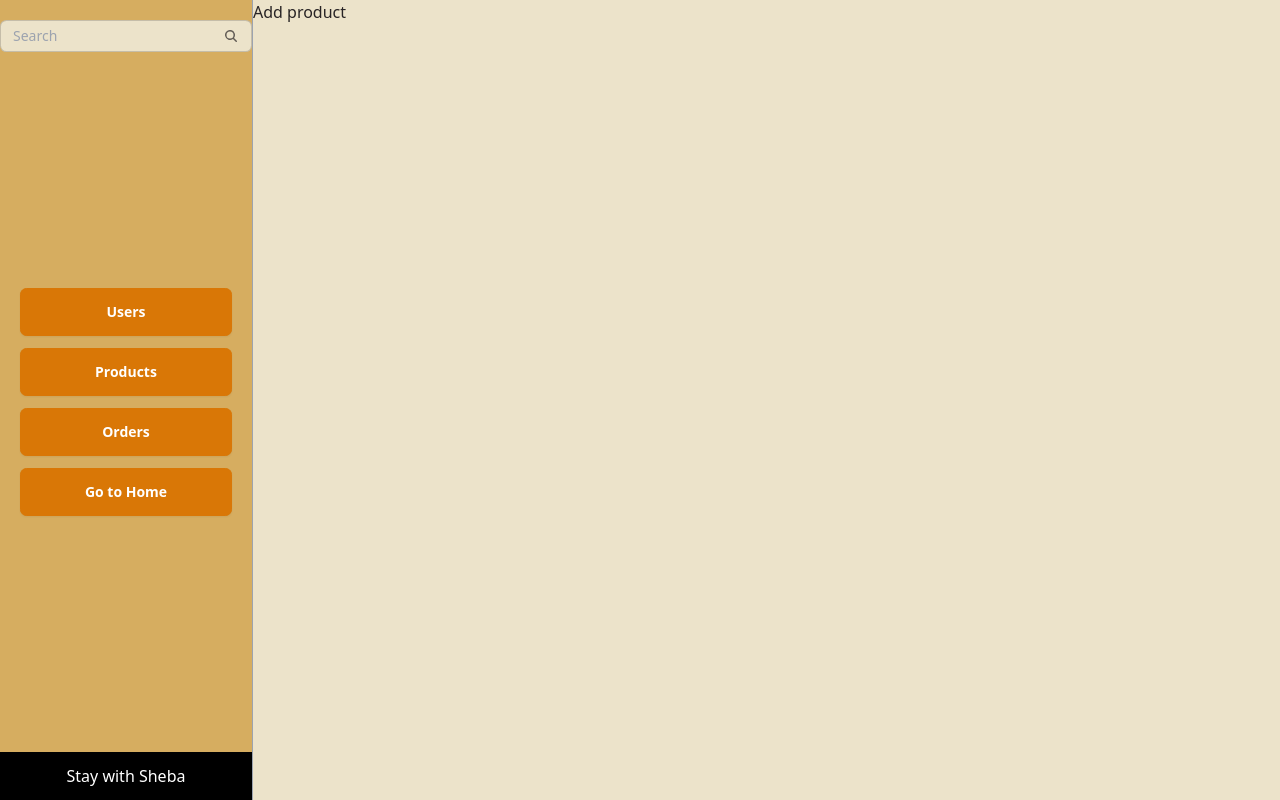
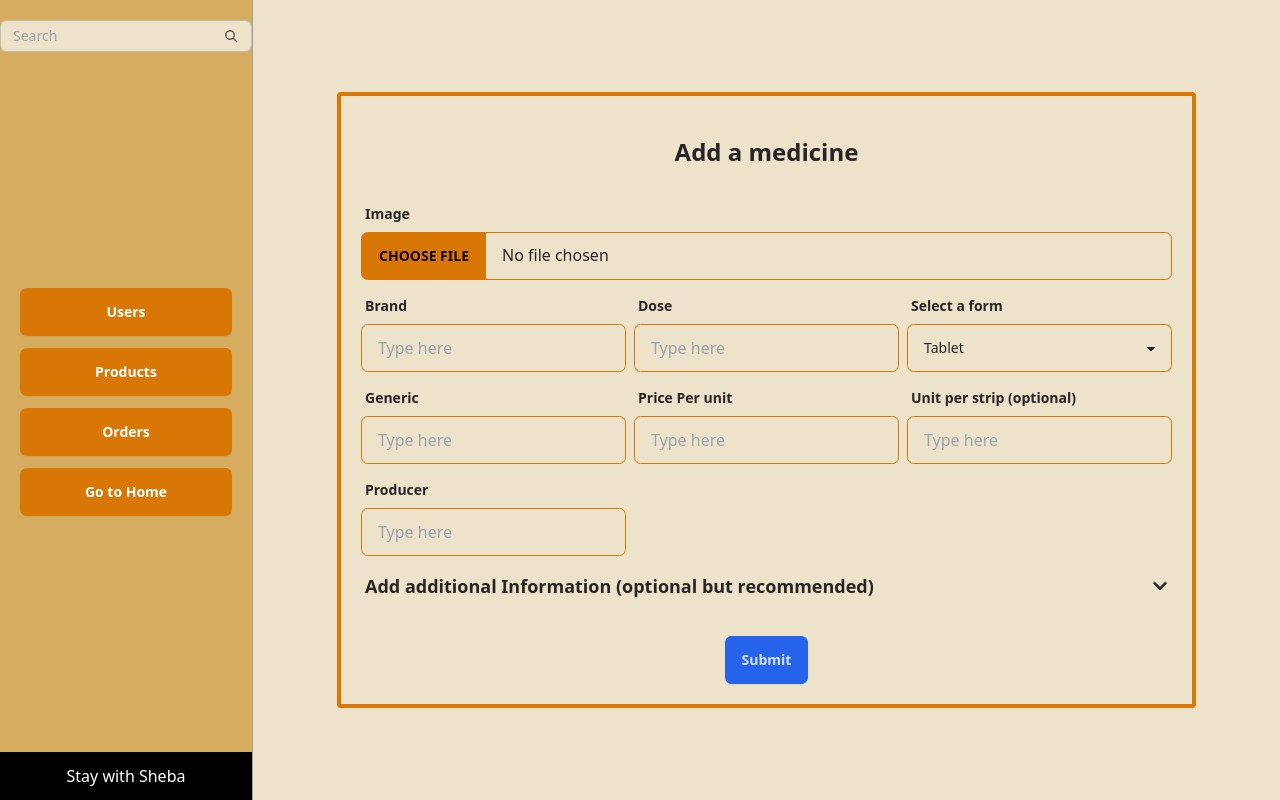
Before and after one commit to NafisOfficial/Sheba-clint, a React (Vite) app: page /dashboard/add-products in a window 1280 px wide. Built offline with nearby package versions, Linux system fonts and the light colour scheme; no server answers.

Commit message:
update ui

```diff
--- a/src/Pages/AddProduct/AddProduct.jsx
+++ b/src/Pages/AddProduct/AddProduct.jsx
@@ -1,9 +1,74 @@
+import { FaChevronDown } from "react-icons/fa";
 
 
 const AddProduct = () => {
     return (
-        <div>
-            Add product
+        <div className="flex justify-center items-center w-full h-full py-10">
+            <div className="border border-4 border-warning p-5 rounded flex flex-col gap-2">
+                <div className="text-center">
+                    <p className="my-5 font-bold text-2xl">Add a medicine</p>
+                </div>
+                <div className="form-control">
+                    <label className="label"><span className="label-text font-semibold">Image</span></label>
+                    <input type="file" className="file-input file-input-bordered file-input-warning w-full" />
+                </div>
+                <div className="flex gap-2">
+                    <div className="form-control w-full">
+                        <label className="label"><span className="label-text font-semibold">Brand</span></label>
+                        <input type="text" placeholder="Type here" className="input input-bordered input-warning w-full max-w-xs" />
+                    </div>
+                    <div className="form-control w-full">
+                        <label className="label"><span className="label-text font-semibold">Dose</span></label>
+                        <input type="text" placeholder="Type here" className="input input-bordered input-warning w-full max-w-xs" />
+                    </div>
+                    <div className="form-control w-full">
+                        <label className="label"><span className="label-text font-semibold">Select a form</span></label>
+                        <select className="select select-warning max-w-xs">
+                            <option selected>Tablet</option>
+                            <option>Capsule</option>
+                            <option>Syrup</option>
+                            <option>Ointment</option>
+                            <option>Drops</option>
+                            <option>Inhalers</option>
+                            <option>Suppositories</option>
+                        </select>
+                    </div>
+                </div>
+                <div className="flex gap-2">
+                    <div className="form-control">
+                        <label className="label"><span className="label-text font-semibold">Generic</span></label>
+                        <input type="text" placeholder="Type here" className="input input-bordered input-warning w-full max-w-xs" />
+                    </div>
+                    <div className="form-control">
+                        <label className="label"><span className="label-text font-semibold">Price Per unit</span></label>
+                        <input type="text" placeholder="Type here" className="input input-bordered input-warning w-full max-w-xs" />
+                    </div>
+                    <div className="form-control">
+                        <label className="label"><span className="label-text font-semibold">Unit per strip (optional)</span></label>
+                        <input type="text" placeholder="Type here" className="input input-bordered input-warning w-full max-w-xs" />
+                    </div>
+                </div>
+                <div className="flex gap-2">
+                    <div className="form-control">
+                        <label className="label"><span className="label-text font-semibold">Producer</span></label>
+                        <input type="text" placeholder="Type here" className="input input-bordered input-warning w-full max-w-xs" />
+                    </div>
+                </div>
+                <div>
+                    <div className="form-control">
+                        <label className="cursor-pointer label">
+                            <span className="label-text font-semibold text-lg">Add additional Information (optional but recommended)</span>
+                            <FaChevronDown />
+                        </label>
+                    </div>
+                    <div>
+
+                    </div>
+                </div>
+                <div className="text-center mt-5">
+                    <input type="submit" className="btn btn-info" />
+                </div>
+            </div>
         </div>
     );
 };
--- a/src/Pages/DrugDetails/DrugDetails.jsx
+++ b/src/Pages/DrugDetails/DrugDetails.jsx
@@ -1,7 +1,7 @@
 import { useContext, useEffect, useState } from "react";
 import { FaCheck } from "react-icons/fa";
 import { IoCartOutline } from "react-icons/io5";
-import { useLoaderData, useLocation, useNavigate } from "react-router-dom";
+import { Link, useLoaderData, useLocation, useNavigate } from "react-router-dom";
 import { toast } from "react-toastify";
 import useCart from "../../Hooks/useCart";
 import { AuthContext } from "../../Provider/AuthProvider/AuthProvider";
@@ -48,15 +48,12 @@ const DrugDetails = () => {
         }
     },[_id,location])
 
-    const handleUpdate =()=>{
-
-    }
 
 
 
     const handleCartCurrentStatus = () => {
         if(editAble){
-             return <button onClick={handleUpdate} className="btn btn-sm ms-auto btn-info rounded-full">Update</button>
+             return <Link to="/dashboard/product/update" className="btn btn-sm ms-auto btn-info rounded-full">Update</Link>
         }
         if (cartPostStatus === "notPosted") {
             return <button onClick={addToCart} className="btn btn-sm ms-auto btn-info rounded-full"><IoCartOutline className="text-xl" /></button>
--- /dev/null
+++ b/src/Pages/UpdateProduct/UpdateProduct.jsx
@@ -0,0 +1,11 @@
+
+
+const UpdateProduct = () => {
+    return (
+        <div>
+            Update product
+        </div>
+    );
+};
+
+export default UpdateProduct;
--- a/src/Provider/RouterProvider/Routes.jsx
+++ b/src/Provider/RouterProvider/Routes.jsx
@@ -23,6 +23,7 @@ import SignUp from "../../Pages/SignUp/SignUp";
 import SuccessTr from "../../Pages/SuccessTr/SuccessTr";
 import UpdateProfile from "../../Pages/UpdateProfile/UpdateProfile";
 import AddProduct from "../../Pages/AddProduct/AddProduct";
+import UpdateProduct from "../../Pages/UpdateProduct/UpdateProduct";
 
 
 export const router = createBrowserRouter([
@@ -110,6 +111,10 @@ export const router = createBrowserRouter([
       element:<AddProduct/>
     },
     {
+      path: "/dashboard/product/update",
+      element:<UpdateProduct/>
+    },
+    {
       path:"/dashboard/details/:_id",
       element:<DrugDetails/>,
       loader:({params})=>{
```
